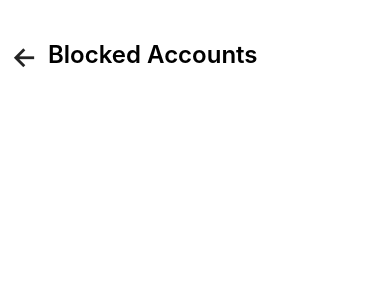
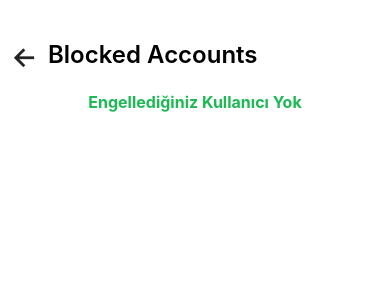
Before and after one commit to mehmetztrk21/VoiceHub-Mobile, a React Native app in the folder VoiceHub-Mobile/: screen /Blockeds in a window 390 px wide. Shown: the top 300 px of the page. Built offline with nearby package versions, Linux system fonts and the light colour scheme; no server answers; what expo-av would draw is missing.

Commit message:
edit blockeds design

```diff
--- a/VoiceHub-Mobile/screens/otherScreens/blockeds.js
+++ b/VoiceHub-Mobile/screens/otherScreens/blockeds.js
@@ -4,6 +4,7 @@ import BlockedItem from "../components/blockedItem"
 import colors from "../../assets/colors"
 import OtherHeader from "../components/otherHeader";
 import { getUserById } from "../../services/userServices"
+import { View } from "react-native";
 const Blockeds = ({ navigation }) => {
 
     const [refreshing, setRefreshing] = useState(false);
@@ -49,9 +50,11 @@ const Blockeds = ({ navigation }) => {
                 {userIds.length != 0 ?
                     < BlockedItem blockedUser={item} />
 
-                    : <Text style={{ textAlign: "center", marginBottom: 20, color: colors.green, fontWeight: "700", fontSize: 16 }}>
-                        Engellediğiniz Kullanıcı Yok
-                    </Text>
+                    : <View style={{ marginTop: "20%" }}>
+                        <Text style={{ textAlign: "center", marginBottom: 20, color: colors.green, fontWeight: "700", fontSize: 16, textAlign: "center" }}>
+                            Engellediğiniz Kullanıcı Yok
+                        </Text>
+                    </View>
                 }
             </ScrollView>
         </SafeAreaView>
```
